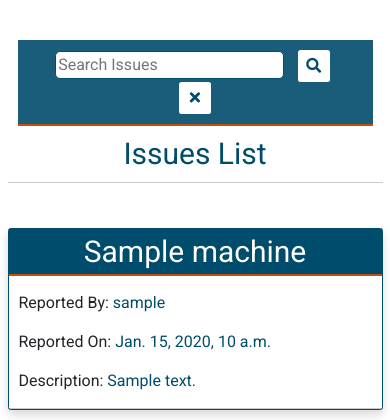
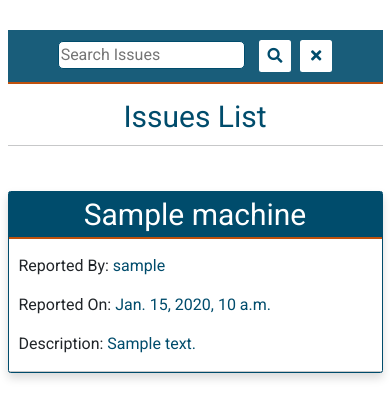
Before and after one commit to sam-timmins/machine-issue-reporting-system, a Django app: page /open/issues/ in a window 390 px wide. Shown: the part 50-470 px from the top of the page. Run offline with Django 4.2, Linux system fonts and the light colour scheme; tables that the repository leaves empty hold one stand-in row (values such as "Sample post"); some libraries are stand-ins or nearby versions.

Commit message:
Change style for small screens

```diff
--- a/templates/components/issue-list/issue-search.html
+++ b/templates/components/issue-list/issue-search.html
@@ -1,11 +1,11 @@
 
 
-<div class="background-color-opaque p-3 border-bottom-orange text-center m-3" id="searchbar-issues">
-    <form action="{% url 'search-issues' %}" method="get" class="align-items-center container-fluid">
+<div class="background-color-opaque py-3 px-0 mb-4 border-bottom-orange text-center container-fluid" id="searchbar-issues">
+    <form action="{% url 'search-issues' %}" method="get" class="align-items-center container-fluid p-0 p-md-2">
         {% csrf_token %}
         <div class="row d-flex flex-row justify-content-center align-items-center">
             <div class="col-12 col-md-8 col-lg-6">
-                <input type="text" class="my-0 me-3 w-75" name="searchbar-issues" placeholder="Search Issues">
+                <input type="text" class="my-0 me-3 w-50" name="searchbar-issues" placeholder="Search Issues">
                 <button type="submit" class="btn btn-wide btn-white text-small text-blue align-items-center me-2">
                     <i class="fas fa-search"></i>
                 </button>
```
